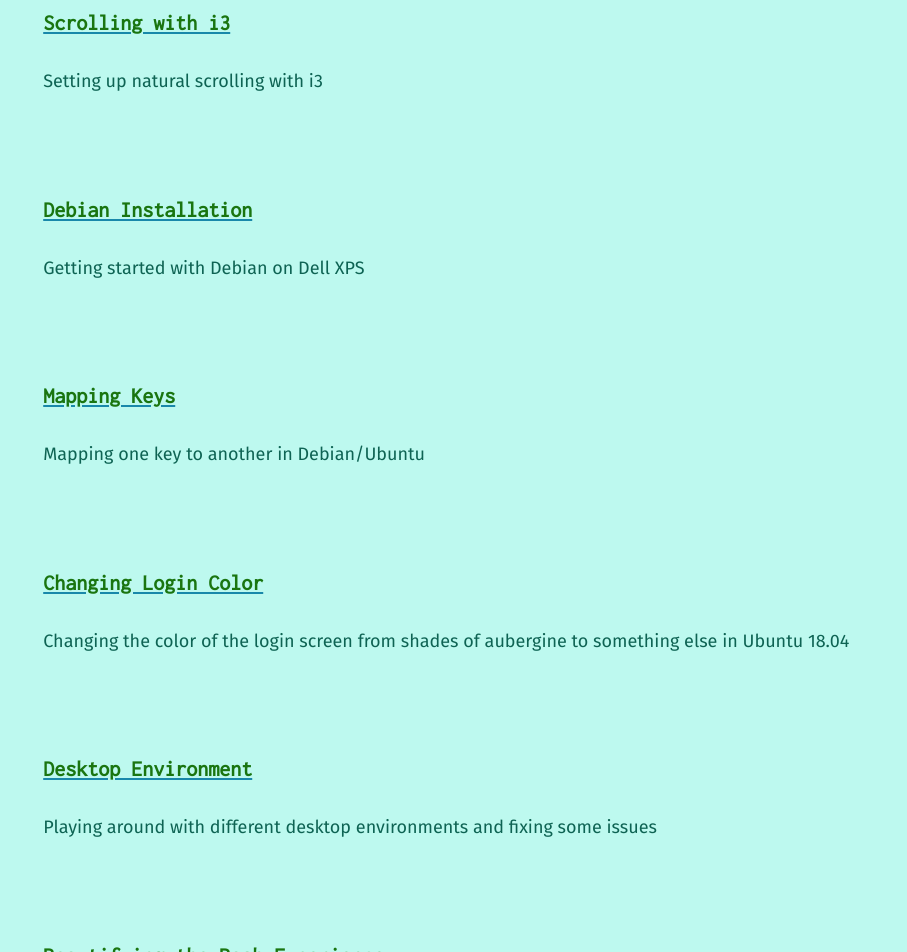
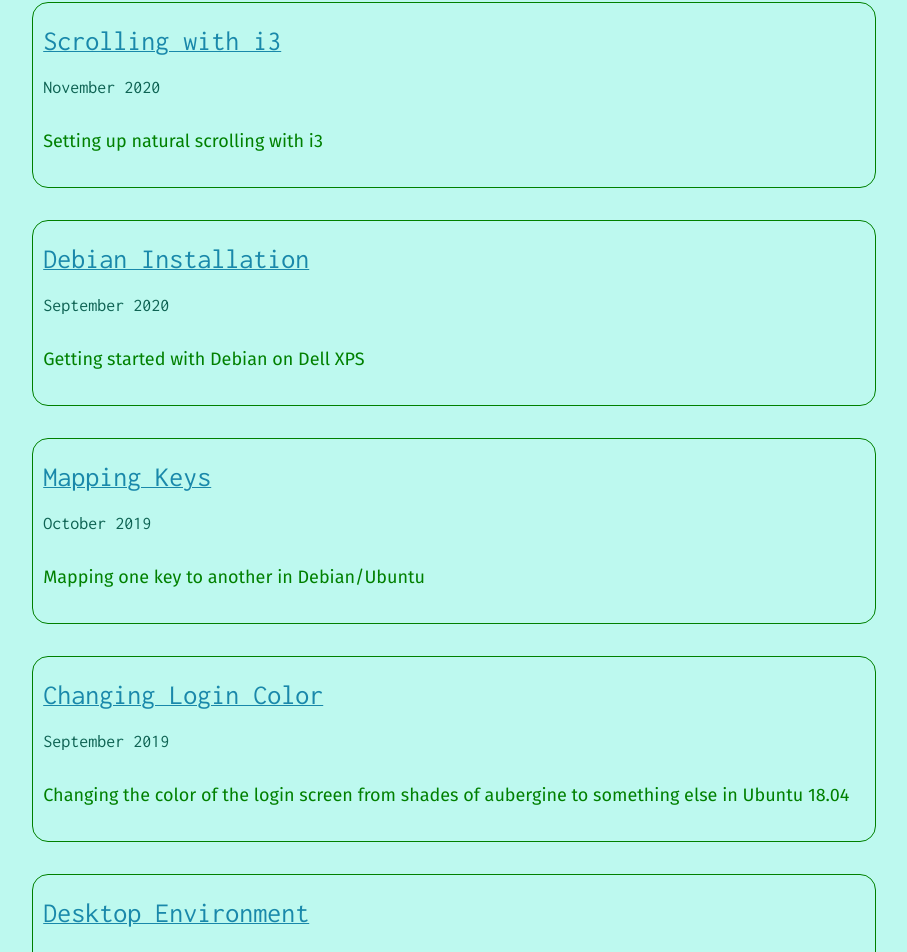
Before and after one commit to krithravi/personalWeb, a React (Create React App) app: page /writeup in a window 1280 px wide. Shown: the part 973-1925 px from the top of the page, without its empty margins (186-1093 px from the left). Built offline with nearby package versions, Linux system fonts and the light colour scheme.

Commit message:
added dates

```diff
--- a/src/style.css
+++ b/src/style.css
@@ -33,7 +33,7 @@
     color: var(--h2-color);
     text-align: left;
     font-family: 'Inconsolata', monospace;
-    font-size: 22px;
+    font-size: 30px;
     font-weight: bold;
     word-break: break-all;
 }
@@ -61,7 +61,7 @@
 
 .realcode {
     background-color: var(--light-yellow);
-    border: 1px solid var(--navy-blue);
+    border: 1px;
     display: block;
     padding: 10px;
     font-family: 'Inconsolata', monospace;
@@ -90,6 +90,7 @@
     width: 65%;
     padding: 10px;
     border-radius: 1em;
+    font-family:'Inconsolata', monospace;
 }
 
 
--- a/src/writeups/ListofWriteUps.js
+++ b/src/writeups/ListofWriteUps.js
@@ -5,20 +5,24 @@
 import WriteUpIntro from './WriteUpIntro'
 import MiniHeader from './MiniHeader'
 
+
 class Makebutton extends React.Component {
 
     render (){
         return (
                 <div>
-                    <div class="box">
+                    <div class="box" style={{color: "green", border: '1px solid green'}}>
+
                         <Link to={this.props.path}>
-                            <h2> {this.props.title}</h2>
+                            <span style={{color: '#1988aa', fontSize: 28}}>{this.props.title}</span>
                         </Link>
+                        <br />
+                        <span style={{fontSize: 18}}>{this.props.date}</span>
                         <p>
                             {this.props.desc}
                         </p>
                     </div>
-                    <br></br>
+                    <br />
                 </div>
         );
     }
@@ -29,8 +33,7 @@
         <div>
             <WriteUpIntro />
             <h2 style={{textAlign: 'center'}}>{"Write-Ups"}</h2>
-            { listwrite.map (item => <Makebutton title={item.title} path={item.path} desc={item.desc} /> ) }
-
+            { listwrite.map (item => <Makebutton title={item.title} path={item.path} date={item.date} desc={item.desc} /> ) }
         </div>
     )
 }
--- a/src/writeups/listwrite.json
+++ b/src/writeups/listwrite.json
@@ -1,62 +1,74 @@
 [
     {
         "title": "Scrolling with i3",
+        "date" : "November 2020",
         "path": "/writeup/scroll",
         "desc": "Setting up natural scrolling with i3"
     },
     {
         "title": "Debian Installation",
+        "date" : "September 2020",
         "path": "/writeup/debian",
         "desc": "Getting started with Debian on Dell XPS"
     },
     {
         "title": "Mapping Keys",
+        "date" : "October 2019",
         "path": "/writeup/map",
         "desc": "Mapping one key to another in Debian/Ubuntu"
     },
     {
         "title": "Changing Login Color",
+        "date" : "September 2019",
         "path": "/writeup/color",
         "desc": "Changing the color of the login screen from shades of aubergine to something else in Ubuntu 18.04"
     },
     {
         "title": "Desktop Environment",
+        "date" : "November 2019",
         "path": "/writeup/deskenv",
         "desc": "Playing around with different desktop environments and fixing some issues"
     },
     {
         "title": "Beautifying the Bash Experience",
+        "date" : "October 2019",
         "path": "/writeup/bash",
         "desc": "Making things look pretty in my terminal with Bash"
     },
     {
         "title": "Accent Marks",
+        "date" : "November 2019",
         "path": "/writeup/tweaks",
         "desc": "Typing diacritics in Ubuntu"
     },
     {
         "title": "Browser Reviews",
+        "date" : "December 2019",
         "path": "/writeup/browser",
         "desc": "My experiences with a bunch of browsers"
     },
     {
         "title": "Network Connection for Arch Linux ARM",
+        "date" : "January 2020",
         "path": "/writeup/network",
         "desc": "Getting Pippin to connect to WiFi"
     },
     {
         "title": "Sleep and Wake",
+        "date" : "September 2019",
         "path": "/writeup/sleep",
         "desc": "Gettin Éowyn to go to sleep mode and wake up without having to power off"
     },
     {
         "title": "Power Management",
+        "date" : "December 2019",
         "path": "/writeup/power",
         "desc": "Attempting to get better power management on Éowyn with Powertop and TLP "
 
     },
     {
         "title": "VirtualBox Setup",
+        "date" : "June 2020",
         "path": "/writeup/virtualbox",
         "desc": "Getting started with Oracle's VirtualBox on Ubuntu machine"
     }
```
